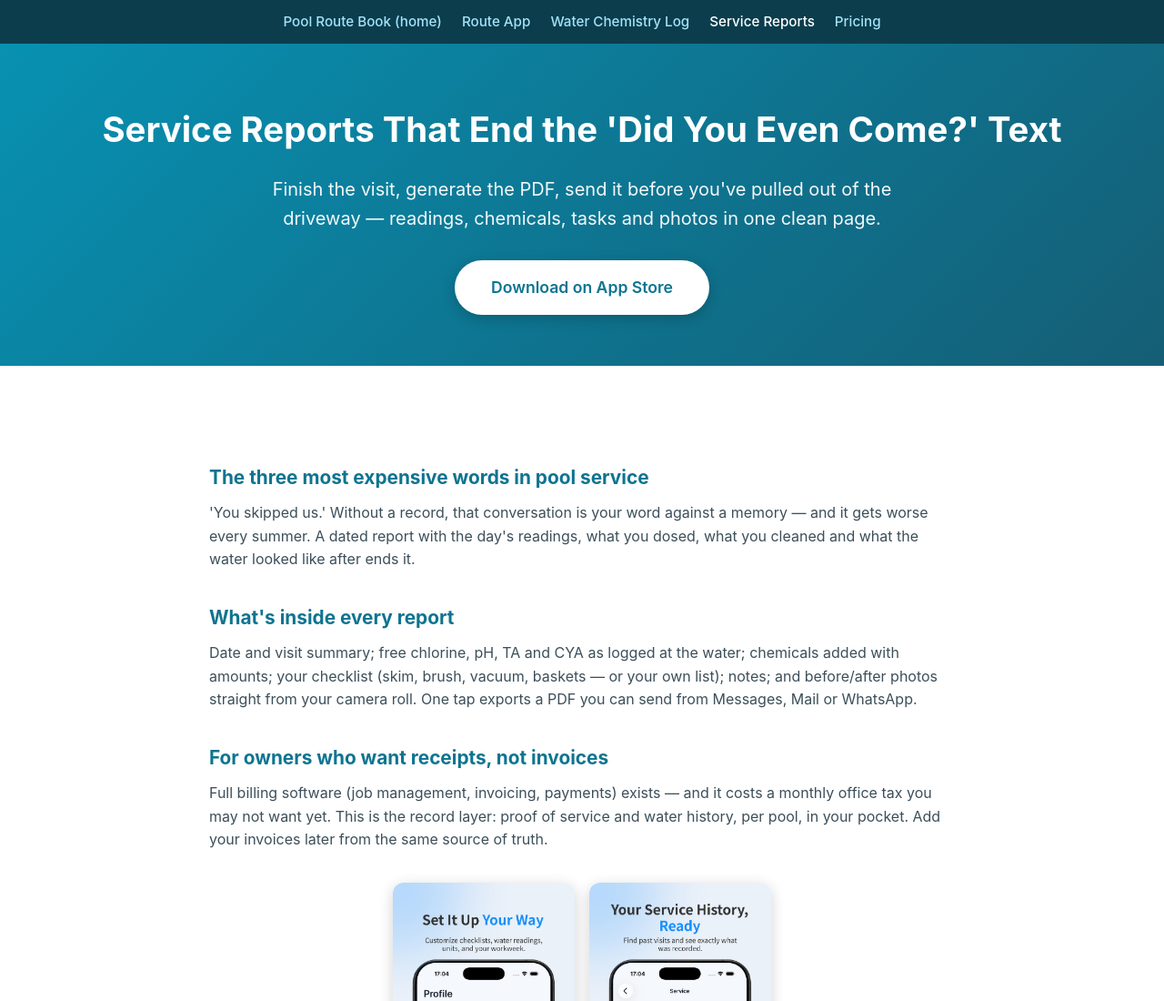
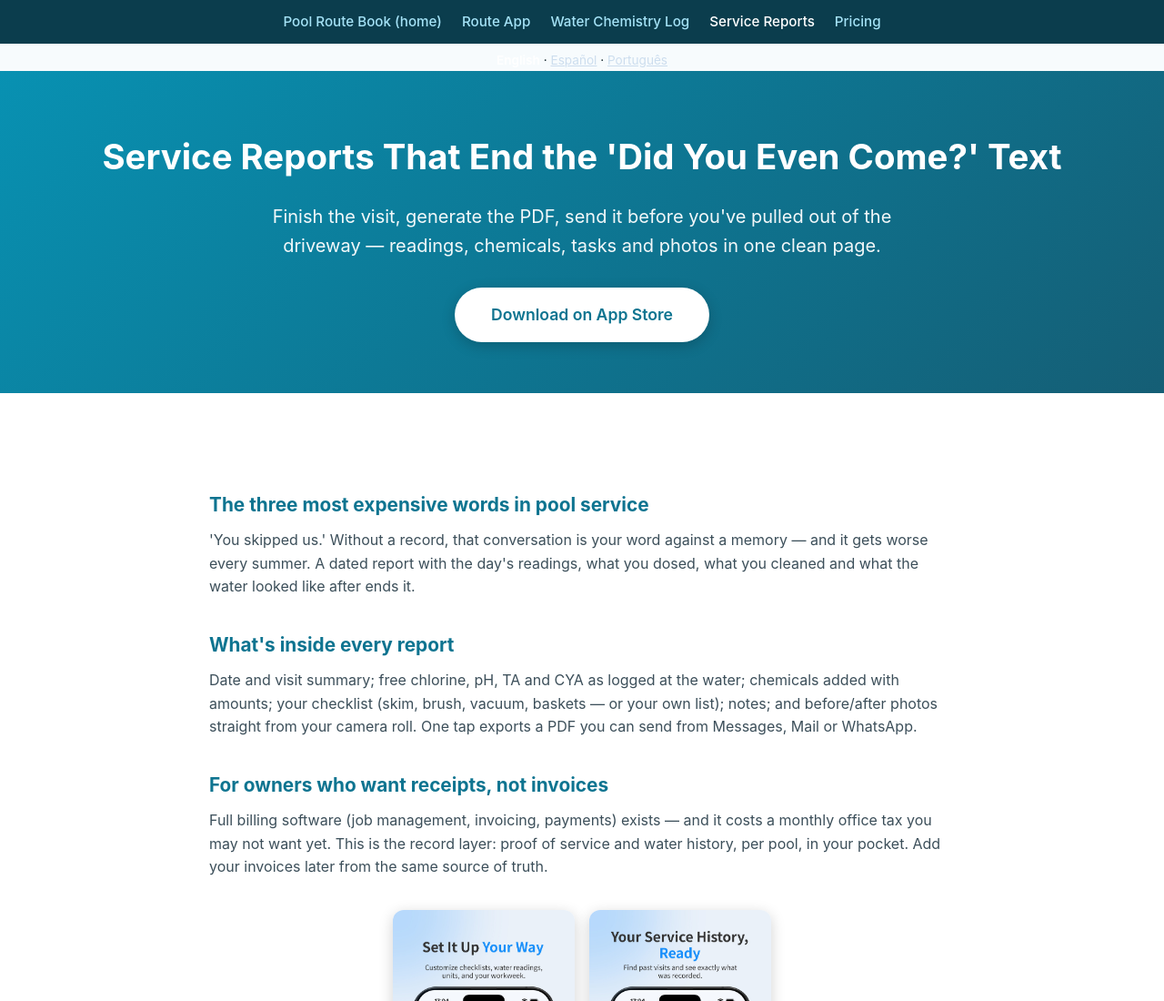
Before and after one commit to xiaohao7023/pool-landing, a plain HTML site: page pool-service-report.html in a window 1280 px wide. Shown: the top 1100 px of the page at 91% size. Drawn offline with Linux system fonts and the light colour scheme.

Commit message:
Multilingual es/pt site + language bars + sitemap

```diff
--- a/pool-service-report.html
+++ b/pool-service-report.html
@@ -6,6 +6,10 @@
     <title>Pool Service Report App — Proof of Visit with Photos & Readings</title>
     <meta name="description" content="Turn each completed visit into a clean PDF service report: readings, chemicals, tasks checked, notes and before/after photos — emailed or texted to the customer from your driveway.">
     <meta name="keywords" content="pool service report, proof of service app pool, pool cleaning report, pool service visit log, pool technician app">
+    <link rel="alternate" hreflang="en" href="https://xiaohao7023.github.io/pool-landing/pool-service-report.html">
+    <link rel="alternate" hreflang="es" href="https://xiaohao7023.github.io/pool-landing/es/pool-service-report.html">
+    <link rel="alternate" hreflang="pt" href="https://xiaohao7023.github.io/pool-landing/pt/pool-service-report.html">
+    <link rel="alternate" hreflang="x-default" href="https://xiaohao7023.github.io/pool-landing/pool-service-report.html">
     <link rel="canonical" href="https://xiaohao7023.github.io/pool-landing/pool-service-report.html">
     <meta property="og:title" content="Pool Service Report App — Proof of Visit with Photos & Readings">
     <meta property="og:description" content="Turn each completed visit into a clean PDF service report: readings, chemicals, tasks checked, notes and before/after photos — emailed or texted to the customer from your driveway.">
@@ -60,7 +64,7 @@
         <a href="pool-water-chemistry-log.html" >Water Chemistry Log</a>
         <a href="pool-service-report.html"  aria-current="page">Service Reports</a>
         <a href="index.html#pricing" >Pricing</a>
-    </div></nav>
+    </div></nav><div style="text-align:center;padding:8px 0 0;font-size:.85rem;"><span style="color:#fff;font-weight:600;">English</span> · <a href="es/pool-service-report.html" style="color:#cde;">Español</a> · <a href="pt/pool-service-report.html" style="color:#cde;">Português</a></div>
 
     <header>
         <div class="container">
```
